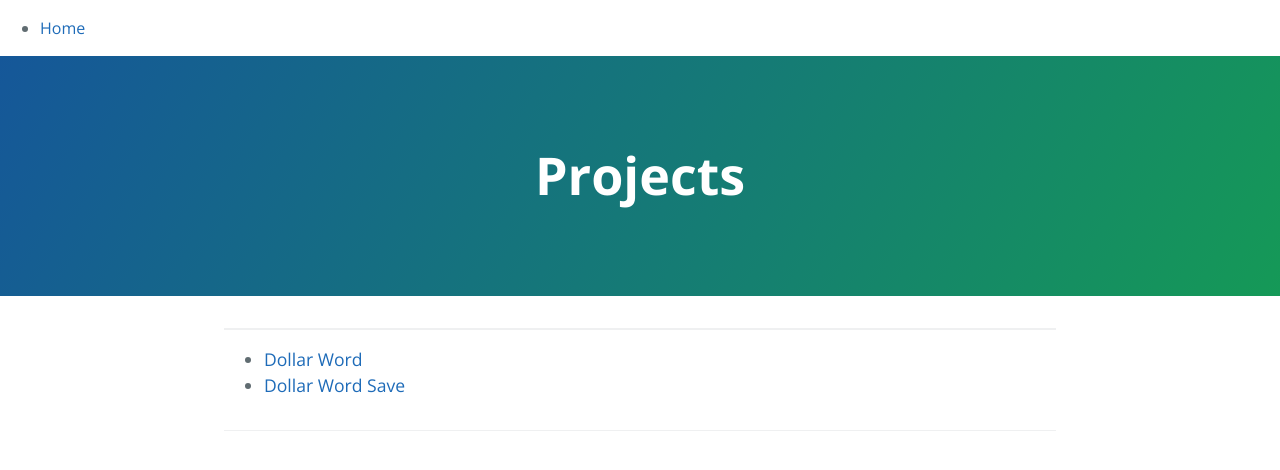
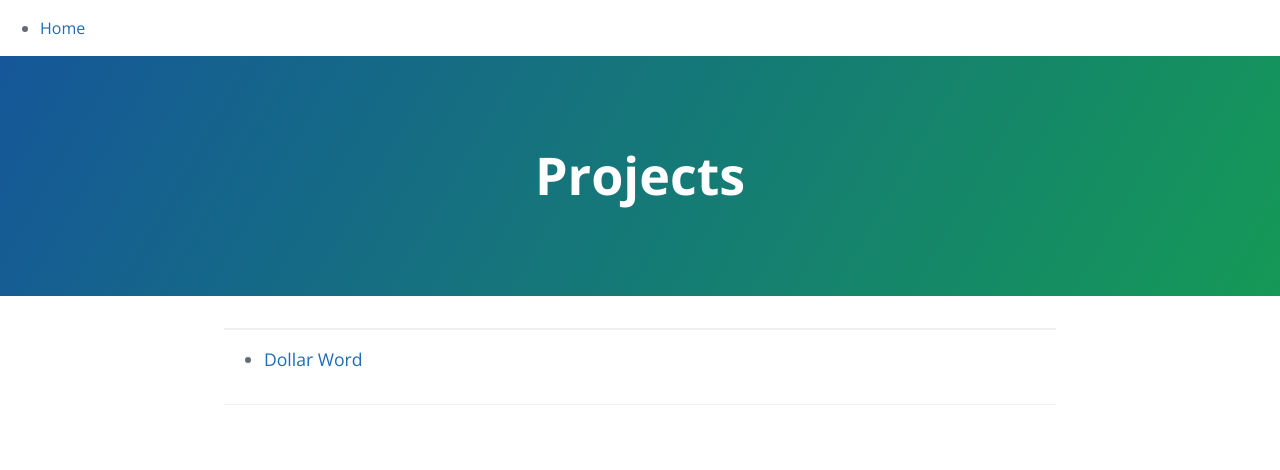
Before and after one commit to mebartsch/mebartsch.github.io, a Jekyll site: the page projects/index.html, which Jekyll copies as it is, in a window 1280 px wide. Shown: the top 470 px of the page. Built offline with Jekyll 4.4.1, drawn with Linux system fonts in a browser that asks for light colours.

Commit message:
Update index.html

```diff
--- a/projects/index.html
+++ b/projects/index.html
@@ -25,7 +25,7 @@
 		<hr>
 		<nav><ul>
 			<li><a href="/projects/Dollar-Word" target="_blank">Dollar Word</a></li>
-			<li><a href="/projects/Dollar_Word_Save" target="_blank">Dollar Word Save</a></li>
+		<!--	<li><a href="/projects/Dollar_Word_Save" target="_blank">Dollar Word Save</a></li> -->
 
 		</ul></nav>
 
```
